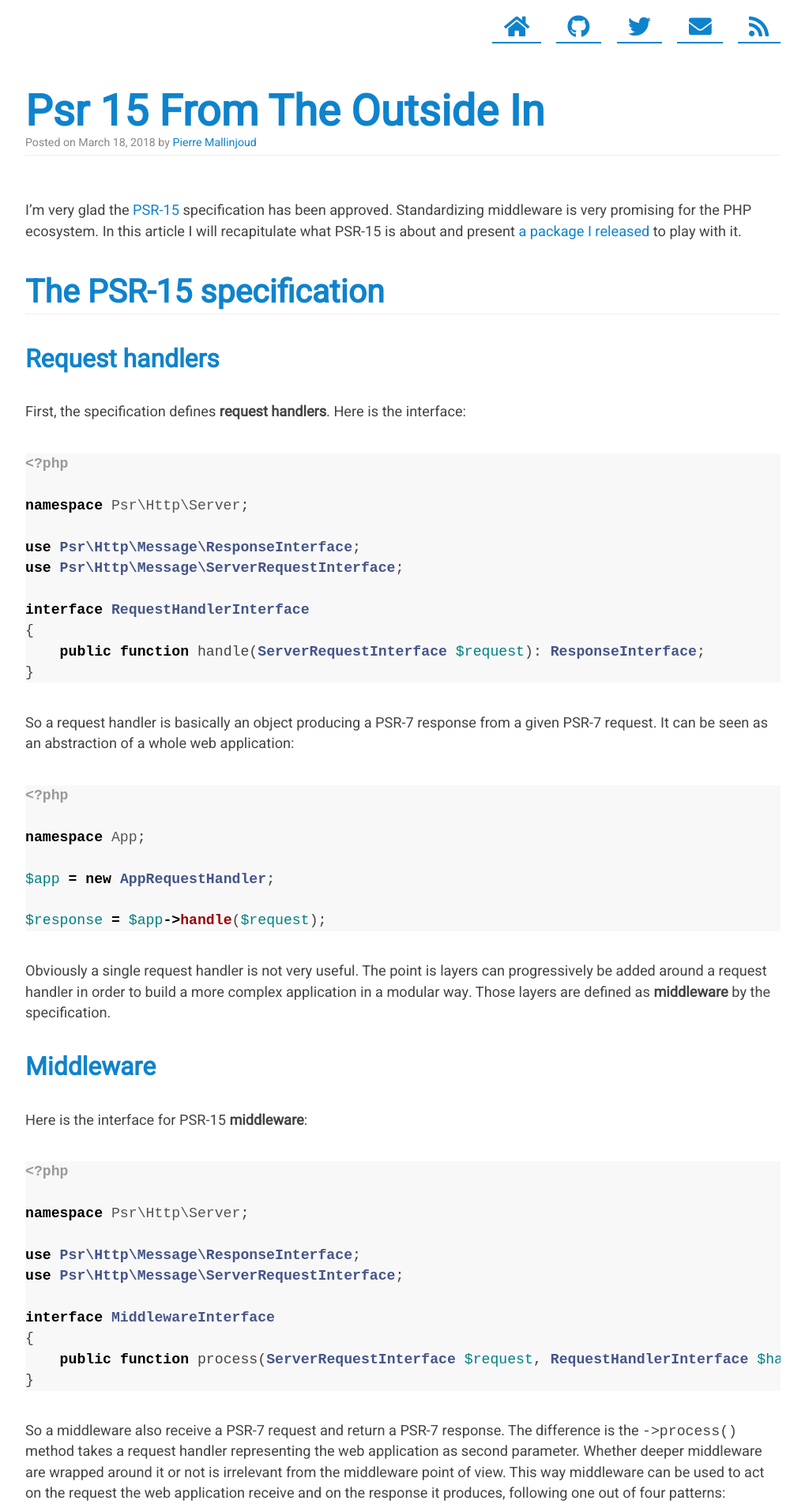
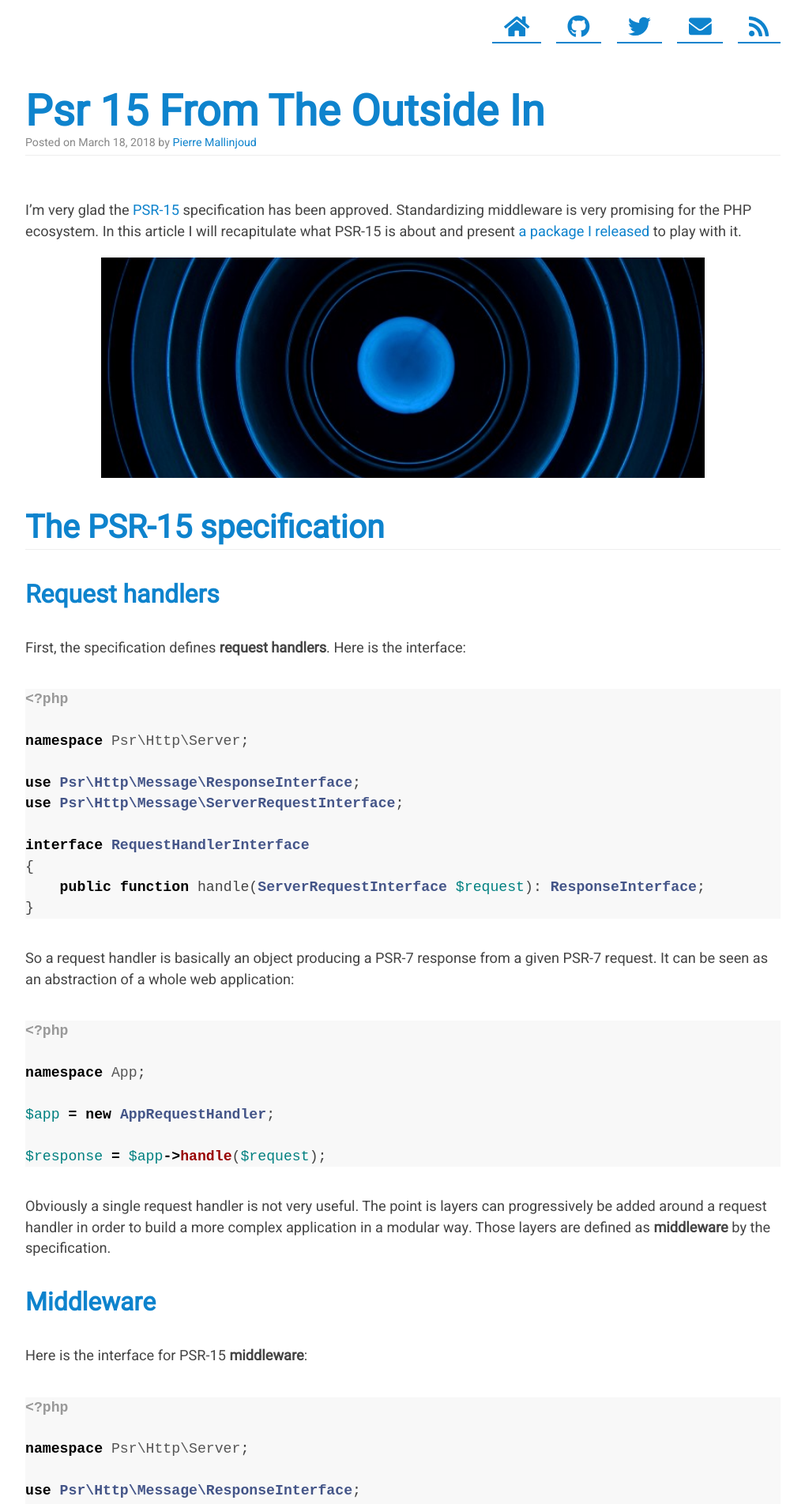
Before and after one commit to ellipsephp/ellipsephp.github.io, a Jekyll site: the page built from _posts/2018-03-18-psr-15-from-the-outside-in.md, in a window 1280 px wide. Shown: the top 1904 px of the page at 79% size, without its empty margins (130-1149 px from the left). Built offline with Jekyll 4.4.1, drawn with Linux system fonts in a browser that asks for light colours; nearby versions of some CDN libraries; comment, search, counter and statistics services are not loaded.

Commit message:
add responsive image

```diff
--- a/_posts/2018-03-18-psr-15-from-the-outside-in.md
+++ b/_posts/2018-03-18-psr-15-from-the-outside-in.md
@@ -4,6 +4,8 @@ image: psr-15.png
 ---
 
 I'm very glad the [PSR-15](https://www.php-fig.org/psr/psr-15/) specification has been approved. Standardizing middleware is very promising for the PHP ecosystem. In this article I will recapitulate what PSR-15 is about and present [a package I released](https://github.com/ellipsephp/handlers) to play with it.
+
+![Psr-15](/images/psr-15.png)
 
 ## The PSR-15 specification
 
--- a/_sass/_styles.scss
+++ b/_sass/_styles.scss
@@ -11,6 +11,10 @@ h1, h2, header.headline {
     border-bottom: 1px solid $gray-light;
 }
 
+small {
+    color: #888;
+}
+
 a {
     text-decoration: none;
     &:hover {
@@ -19,8 +23,23 @@ a {
     }
 }
 
-small {
-    color: #888;
+img {
+    display: block;
+    width: 100%;
+    margin: auto;
+    @media (min-width: 43.75em) {
+        width: 80%;
+    }
+}
+
+pre {
+    margin: 2em 0;
+    max-width: 100%;
+    overflow-x: auto;
+}
+
+code {
+    overflow-wrap: break-word;
 }
 
 hr {
@@ -38,16 +57,6 @@ header.headline h1 {
 
 header.headline small {
     font-size: 1em;
-}
-
-pre {
-    margin: 2em 0;
-    max-width: 100%;
-    overflow-x: auto;
-}
-
-code {
-    overflow-wrap: break-word;
 }
 
 article.sumup h3 {
```
Also changed, not shown: images/psr-15.png.
